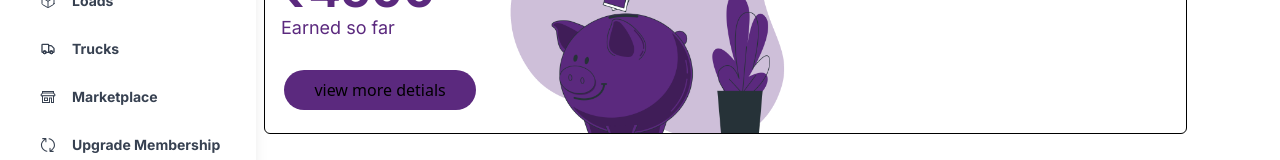
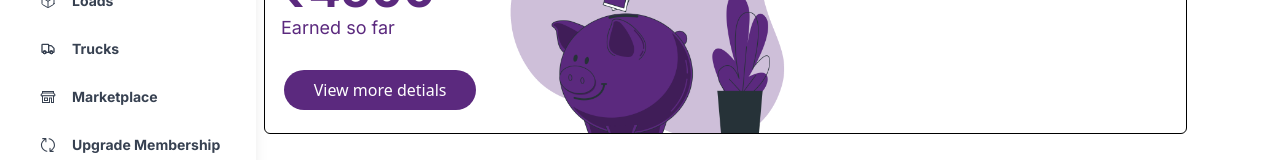
Before and after one commit to nihalmohd/LoaDart, a React (Vite) app: page /Transpoter/Dashboard in a window 1280 px wide. Shown: the part 458-618 px from the top of the page. Built offline with nearby package versions, Linux system fonts and the light colour scheme.

Commit message:
tracking section is over

```diff
--- a/src/assets/components/Transpoter/Dashboard/DashMoreDetails.jsx
+++ b/src/assets/components/Transpoter/Dashboard/DashMoreDetails.jsx
@@ -13,7 +13,7 @@ const DashMoreDetails = () => {
                     <h1 className='font-inter text-[#5B297E] text-lg '>Earned so far</h1>
                   </div>
                   <div className="w-full h-14  flex justify-center items-center">
-                    <button className='w-10/12 h-10 bg-[#5B297E] rounded-full'>view more detials</button>
+                    <button className='w-10/12 h-10 bg-[#5B297E] rounded-full text-white'>View more detials</button>
                   </div>
                 </div>
 
```
